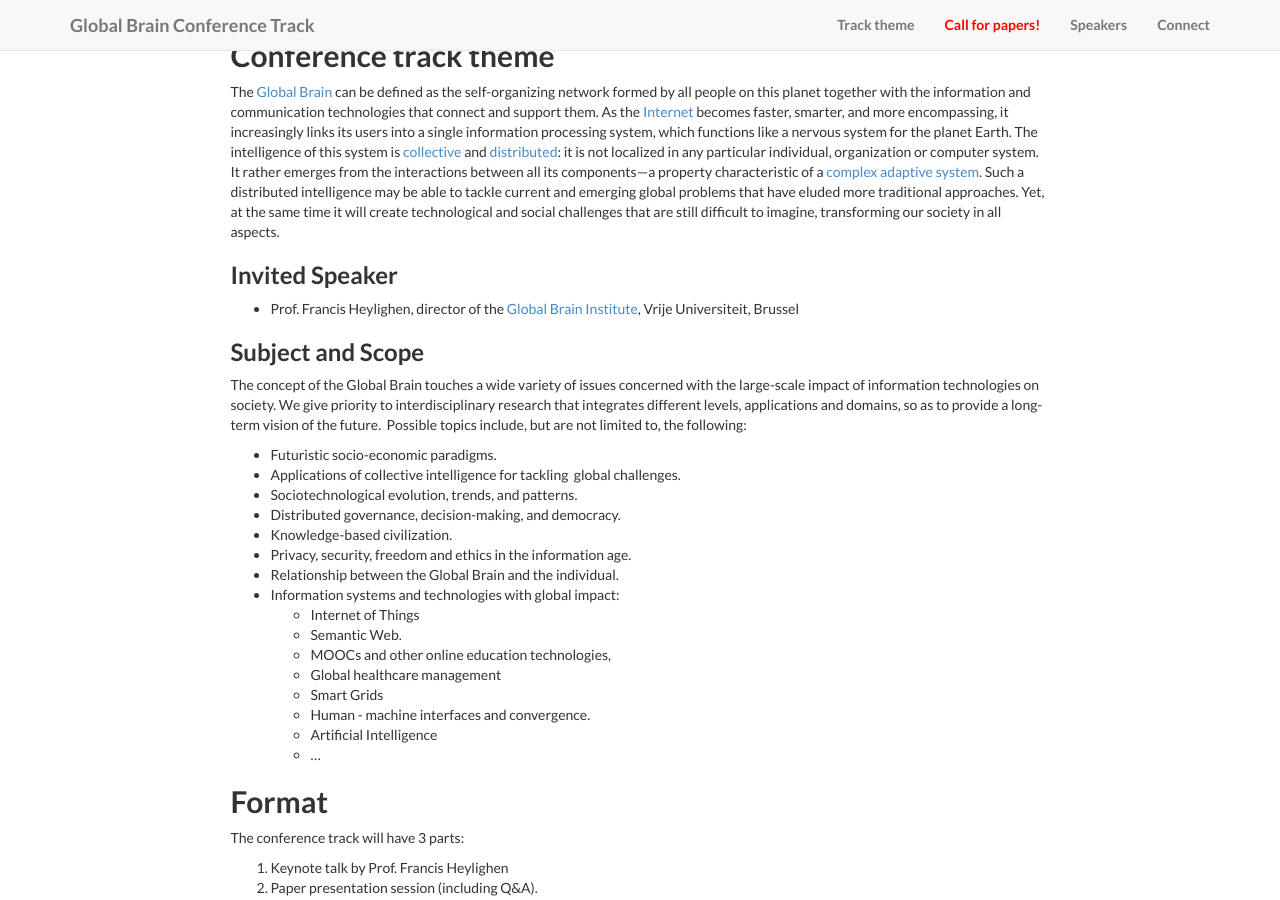
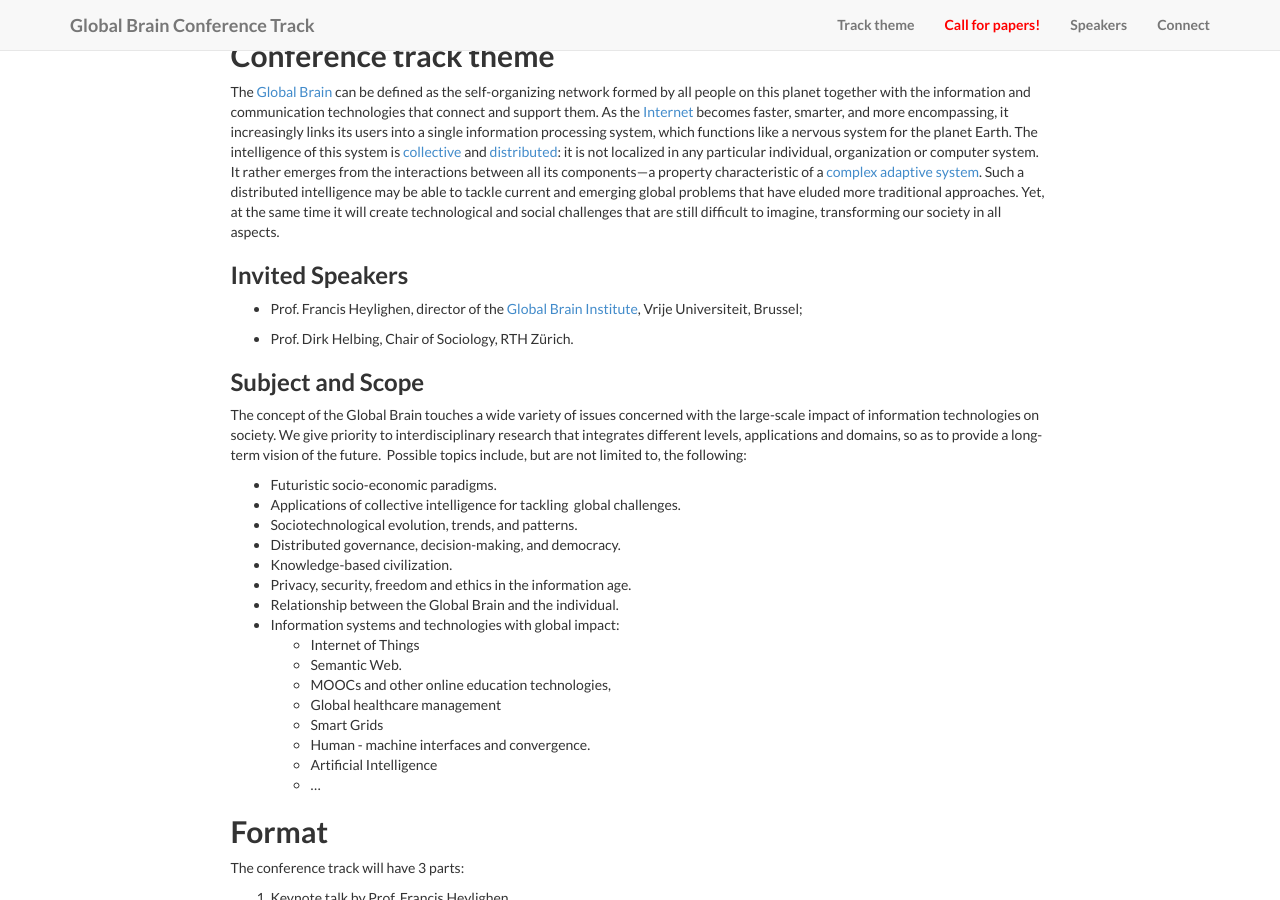
Before and after one commit to globalbraininstitute/vienna2015, a Jekyll site: the page built from pages/TheGlobalBrainCallforPapers.markdown, in a window 1280 px wide and 900 px high, scrolled down 322 px. Built offline with Jekyll 4.4.1, drawn with Linux system fonts in a browser that asks for light colours; nearby versions of some CDN libraries; library files that are not in the unit come from our copies.

Commit message:
added Dirk to invited speakers section of the call for papers

```diff
--- a/pages/TheGlobalBrainCallforPapers.markdown
+++ b/pages/TheGlobalBrainCallforPapers.markdown
@@ -45,11 +45,12 @@ approaches. Yet, at the same time it will create technological and
 social challenges that are still difficult to imagine, transforming our
 society in all aspects.
 
-###Invited Speaker
+###Invited Speakers
 
 -   Prof. Francis Heylighen, director of the [Global Brain
-    Institute](http://www.globalbraininstitute.org), Vrije Universiteit, Brussel
+    Institute](http://www.globalbraininstitute.org), Vrije Universiteit, Brussel;
 
+-   Prof. Dirk Helbing, Chair of Sociology, RTH Zürich.
 
 ###Subject and Scope
 
```
